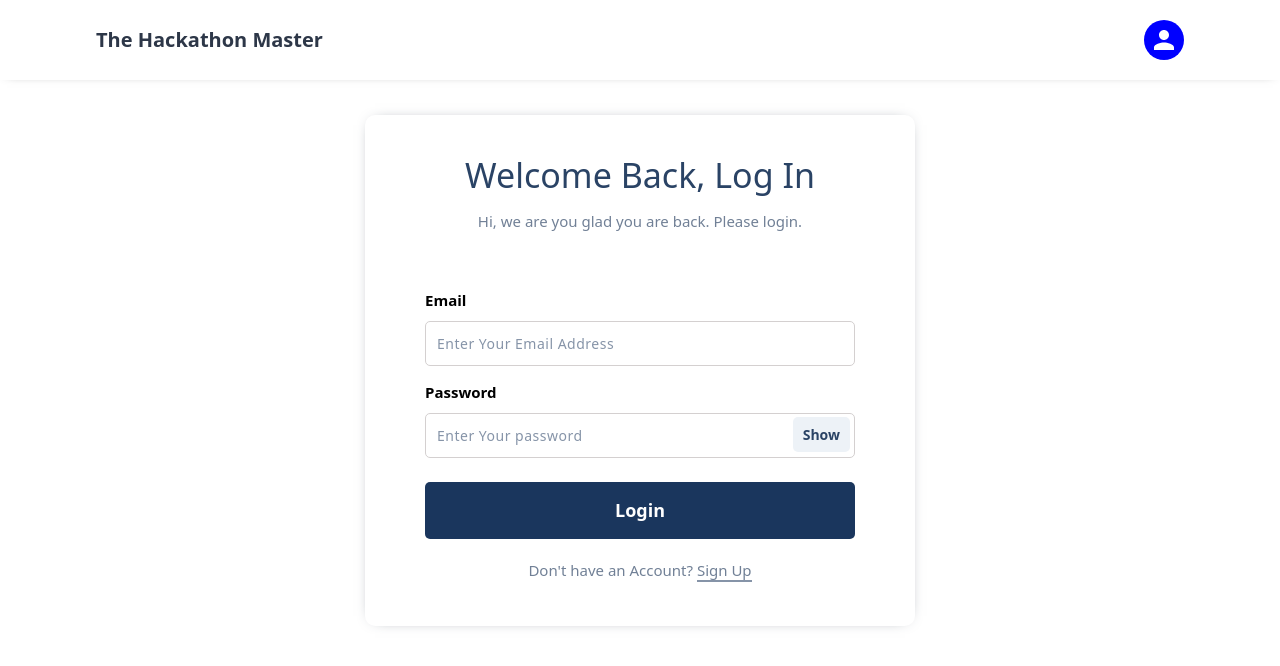
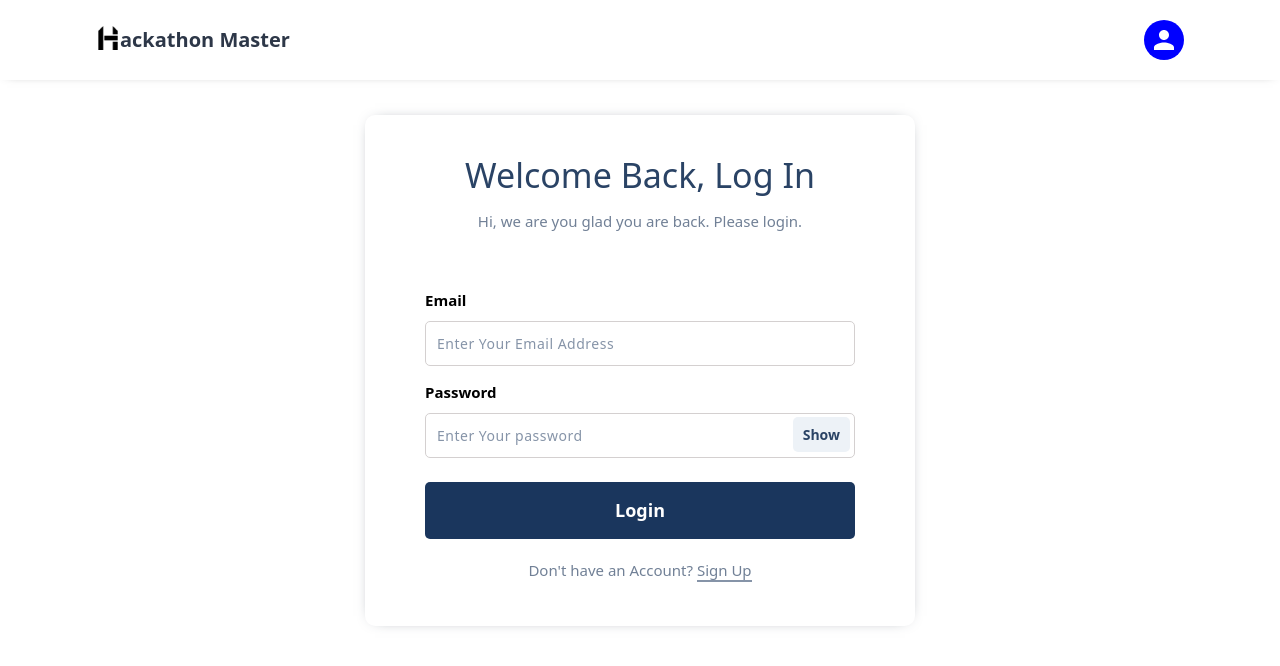
Before and after one commit to ayushjain4702/Hackniche_CodeBots, a React (Create React App) app in the folder client/: page / in a window 1280 px wide. Shown: the top 666 px of the page. Built offline with nearby package versions, Linux system fonts and the light colour scheme; no server answers.

Commit message:
updated logo

```diff
--- a/client/src/components/Header.js
+++ b/client/src/components/Header.js
@@ -59,7 +59,10 @@ const Header = () => {
       <header className="sticky bg-white ">
         <nav>
           <NavLink to="/">
-            <h1 className="text-xl font-semibold">The Hackathon Master</h1>
+            <h1 className="text-xl font-semibold flex">
+              <img src="img-2.png" alt="letter h icons" className="h-6 w-6" />
+              <span>ackathon Master</span>
+            </h1>
           </NavLink>
           <div className="avtar">
             {logindata.ValidUserOne ? (
```
Also changed, not shown: client/public/img-2.png (added).
